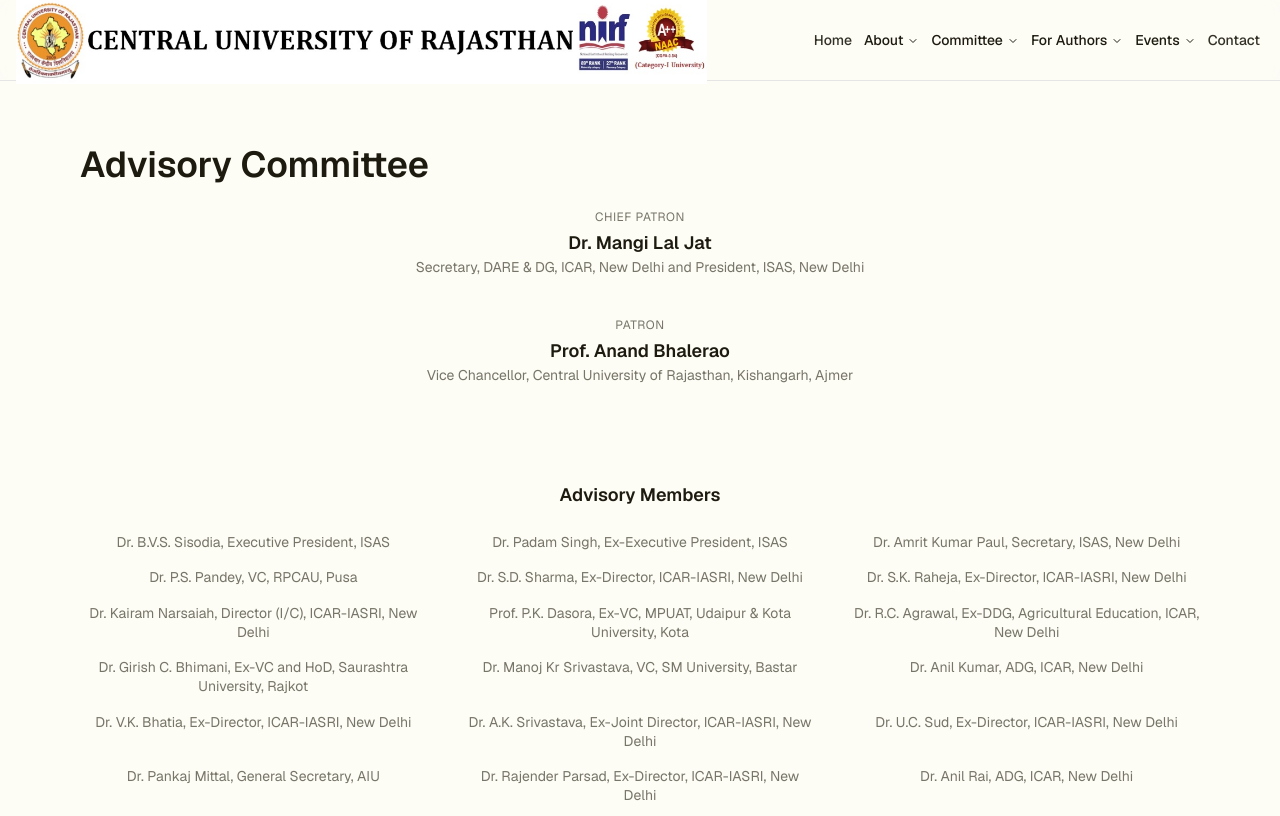
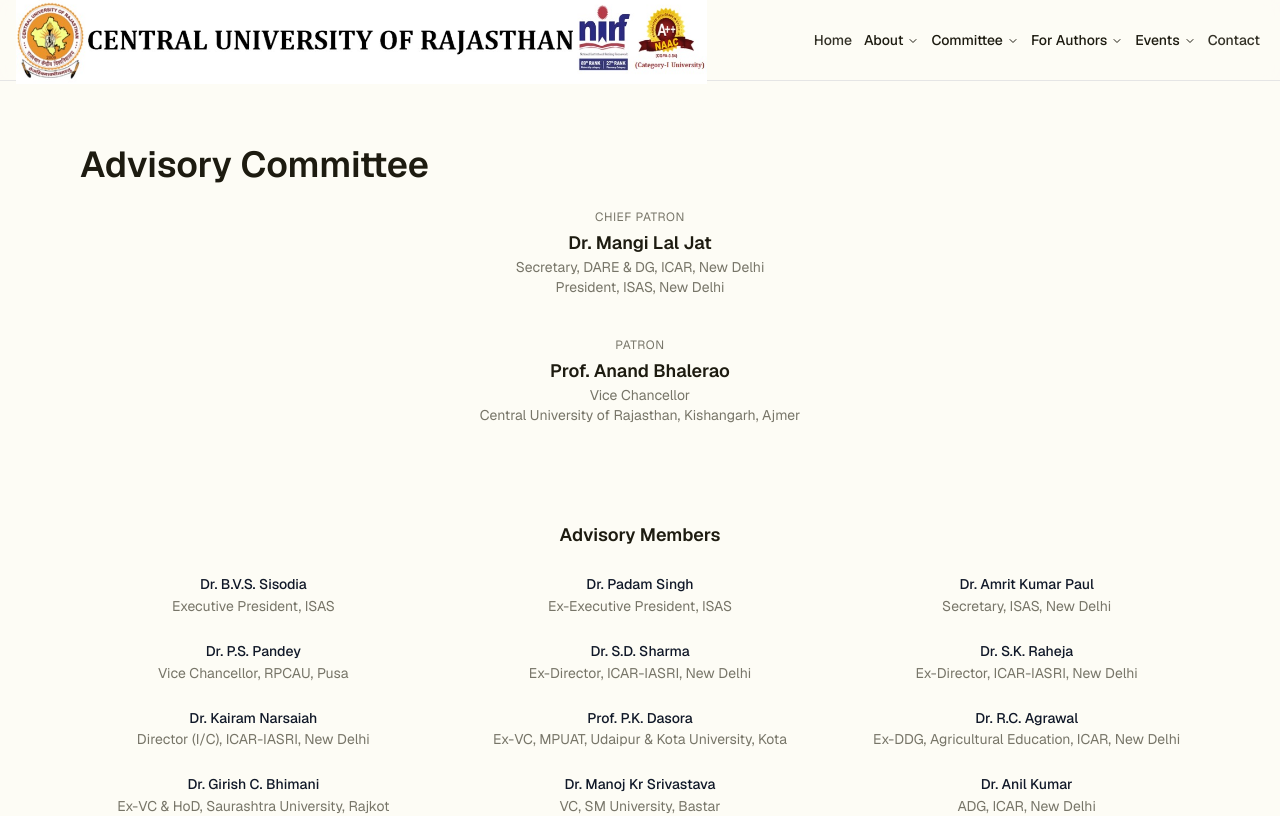
Before and after one commit to isas-2026-Curaj/ISASWebsite-2026, a Next.js app: page /committee/advisory-committee in a window 1280 px wide. Shown: the top 816 px of the page. Built offline with nearby package versions, Linux system fonts and the light colour scheme.

Commit message:
Update page.tsx

```diff
--- a/app/committee/advisory-committee/page.tsx
+++ b/app/committee/advisory-committee/page.tsx
@@ -13,7 +13,10 @@ export default function AdvisoryCommittee() {
             </p>
             <h4 className="font-semibold mt-1 text-lg">Dr. Mangi Lal Jat</h4>
             <p className="text-sm text-muted-foreground">
-              Secretary, DARE & DG, ICAR, New Delhi and President, ISAS, New Delhi
+              Secretary, DARE & DG, ICAR, New Delhi
+            </p>
+            <p className="text-sm text-muted-foreground">
+              President, ISAS, New Delhi
             </p>
           </div>
 
@@ -24,7 +27,10 @@ export default function AdvisoryCommittee() {
             </p>
             <h4 className="font-semibold mt-1 text-lg">Prof. Anand Bhalerao</h4>
             <p className="text-sm text-muted-foreground">
-              Vice Chancellor, Central University of Rajasthan, Kishangarh, Ajmer
+              Vice Chancellor
+            </p>
+            <p className="text-sm text-muted-foreground">
+              Central University of Rajasthan, Kishangarh, Ajmer
             </p>
           </div>
 
@@ -34,69 +40,70 @@ export default function AdvisoryCommittee() {
               Advisory Members
             </h4>
 
-            <div className="grid md:grid-cols-3 gap-x-10 gap-y-4 text-sm text-muted-foreground leading-relaxed">
+            <div className="grid md:grid-cols-3 gap-x-10 gap-y-6 text-center text-sm text-muted-foreground leading-relaxed">
               {[
-                "Dr. B.V.S. Sisodia, Executive President, ISAS",
-                "Dr. Padam Singh, Ex-Executive President, ISAS",
-                "Dr. Amrit Kumar Paul, Secretary, ISAS, New Delhi",
-                "Dr. P.S. Pandey, VC, RPCAU, Pusa",
-                "Dr. S.D. Sharma, Ex-Director, ICAR-IASRI, New Delhi",
-                "Dr. S.K. Raheja, Ex-Director, ICAR-IASRI, New Delhi",
-                "Dr. Kairam Narsaiah, Director (I/C), ICAR-IASRI, New Delhi",
-                "Prof. P.K. Dasora, Ex-VC, MPUAT, Udaipur & Kota University, Kota",
-                "Dr. R.C. Agrawal, Ex-DDG, Agricultural Education, ICAR, New Delhi",
-                "Dr. Girish C. Bhimani, Ex-VC and HoD, Saurashtra University, Rajkot",
-                "Dr. Manoj Kr Srivastava, VC, SM University, Bastar",
-                "Dr. Anil Kumar, ADG, ICAR, New Delhi",
-                "Dr. V.K. Bhatia, Ex-Director, ICAR-IASRI, New Delhi",
-                "Dr. A.K. Srivastava, Ex-Joint Director, ICAR-IASRI, New Delhi",
-                "Dr. U.C. Sud, Ex-Director, ICAR-IASRI, New Delhi",
-                "Dr. Pankaj Mittal, General Secretary, AIU",
-                "Dr. Rajender Parsad, Ex-Director, ICAR-IASRI, New Delhi",
-                "Dr. Anil Rai, ADG, ICAR, New Delhi",
-                "Dr. Seema Jaggi, ADG, ICAR, New Delhi",
-                "Dr. A.R. Rao, Vice President, ISAS",
-                "Dr. J.P. Singh Joorel, Dean, Academic Affairs, University of Jammu",
-                "Dr. Ravi Ratan Saxena, VC, MGH University, Raipur",
-                "Dr. Anoop Chaturvedi, Professor, University of Allahabad",
-                "Dr. S.C. Malik, Dean Academics Affairs, M.D. University, Rohtak",
-                "Dr. Sheela Misra, Dean, Lucknow University, Lucknow",
-                "Prof. D.C. Sharma, Dean Academics, CURaj, Ajmer",
-                "Dr. Somesh Kumar, Professor, IIT Kharagpur",
-                "Dr. Shalabh, Professor, IIT Kanpur",
-                "Dr. Narender Kumar, Dean, Panjab University, Chandigarh",
-                "Prof. Neeraj Tiwari, Head, SSJU University, Almora",
-                "Dr. Padi Tirupati Rao, Professor & Head, Pondicherry University",
-                "Dr. J.K. Prajapat, Professor & Ex-Dean, CURaj, Ajmer",
-                "Dr. Jayant Singh, Ex-Dean, Rajasthan University, Jaipur",
-                "Prof. Gajendra K. Vishvakarma, IIT-ISM Dhanbad, Dhanbad",
-                "Dr. K.A. Choubey, Ex-Director, ICAR-IASRI, New Delhi",
-                "Dr. Praveen K. Sahu, Dean, CURaj, Ajmer",
-                "Dr. Amitabh Srivastava, Dean, CURaj, Ajmer",
-                "Dr. Amita Sharma, Professor, Rajasthan University, Jaipur",
-                "Dr. K.N. Singh, HOD, ICAR-IASRI, New Delhi",
-                "Dr. Tauqueer Ahmad, HOD, ICAR-IASRI, New Delhi",
-                "Dr. Ramasubramanian V., HOD, ICAR-NAARM, Hyderabad",
-                "Dr. Girish Kumar Jha, HOD, ICAR-IASRI, New Delhi",
-                "Dr. M.R. Verma, HOD, ICAR-IASRI, New Delhi",
-                "Dr. Rajesh Kumar, Vice President, ISAS",
-                "Dr. Sanjeev Panwar, Principal Scientist, ICAR",
-                "Dr. S.P. Singh, Ex-Dean, RPCAU, Pusa",
-                "Dr. Anurup Majumder, BCKV, Nadia",
-                "Dr. B.K. Hooda, CCSHAU, Hisar, Haryana",
-                "Dr. Debasis Bhattacharya, Professor, Visva Bharati, Shantiniketan",
-                "Dr. Manish Sharma, Professor & Head, SKUAST, Jammu & Vice President, ISAS",
-                "Dr. D.S. Gupta, Professor, UBKV, Cooch Behar",
-                "Dr. Abhiram Dash, HOD, OUAT, Bhubaneswar",
-                "Dr. Shakeel Ahmad Mir, Dean, SKUAST-K, Srinagar, J&K",
-                "Dr. K.V. Asha Latha, HOD, UAS, Dharwad",
-                "Dr. A.D. Kalola, HOD, AAU, Anand",
-                "Dr. Rajesh Singh, Professor, BHU, Varanasi",
-                "Dr. K.K. Tyagi, Treasurer, ISAS",
-              ].map((member) => (
-                <p key={member} className="leading-snug">
-                  {member}
-                </p>
+                ["Dr. B.V.S. Sisodia", "Executive President, ISAS"],
+                ["Dr. Padam Singh", "Ex-Executive President, ISAS"],
+                ["Dr. Amrit Kumar Paul", "Secretary, ISAS, New Delhi"],
+                ["Dr. P.S. Pandey", "Vice Chancellor, RPCAU, Pusa"],
+                ["Dr. S.D. Sharma", "Ex-Director, ICAR-IASRI, New Delhi"],
+                ["Dr. S.K. Raheja", "Ex-Director, ICAR-IASRI, New Delhi"],
+                ["Dr. Kairam Narsaiah", "Director (I/C), ICAR-IASRI, New Delhi"],
+                ["Prof. P.K. Dasora", "Ex-VC, MPUAT, Udaipur & Kota University, Kota"],
+                ["Dr. R.C. Agrawal", "Ex-DDG, Agricultural Education, ICAR, New Delhi"],
+                ["Dr. Girish C. Bhimani", "Ex-VC & HoD, Saurashtra University, Rajkot"],
+                ["Dr. Manoj Kr Srivastava", "VC, SM University, Bastar"],
+                ["Dr. Anil Kumar", "ADG, ICAR, New Delhi"],
+                ["Dr. V.K. Bhatia", "Ex-Director, ICAR-IASRI, New Delhi"],
+                ["Dr. A.K. Srivastava", "Ex-Joint Director, ICAR-IASRI, New Delhi"],
+                ["Dr. U.C. Sud", "Ex-Director, ICAR-IASRI, New Delhi"],
+                ["Dr. Pankaj Mittal", "General Secretary, AIU"],
+                ["Dr. Rajender Parsad", "Ex-Director, ICAR-IASRI, New Delhi"],
+                ["Dr. Anil Rai", "ADG, ICAR, New Delhi"],
+                ["Dr. Seema Jaggi", "ADG, ICAR, New Delhi"],
+                ["Dr. A.R. Rao", "Vice President, ISAS"],
+                ["Dr. J.P. Singh Joorel", "Dean, Academic Affairs, University of Jammu"],
+                ["Dr. Ravi Ratan Saxena", "VC, MGH University, Raipur"],
+                ["Dr. Anoop Chaturvedi", "Professor, University of Allahabad"],
+                ["Dr. S.C. Malik", "Dean Academic Affairs, M.D. University, Rohtak"],
+                ["Dr. Sheela Misra", "Dean, Lucknow University, Lucknow"],
+                ["Prof. D.C. Sharma", "Dean Academics, CURaj, Ajmer"],
+                ["Dr. Somesh Kumar", "Professor, IIT Kharagpur"],
+                ["Dr. Shalabh", "Professor, IIT Kanpur"],
+                ["Dr. Narender Kumar", "Dean, Panjab University, Chandigarh"],
+                ["Prof. Neeraj Tiwari", "Head, SSJU University, Almora"],
+                ["Dr. Padi Tirupati Rao", "Professor & Head, Pondicherry University"],
+                ["Dr. J.K. Prajapat", "Professor & Ex-Dean, CURaj, Ajmer"],
+                ["Dr. Jayant Singh", "Ex-Dean, Rajasthan University, Jaipur"],
+                ["Prof. Gajendra K. Vishvakarma", "IIT-ISM Dhanbad, Dhanbad"],
+                ["Dr. K.A. Choubey", "Ex-Director, ICAR-IASRI, New Delhi"],
+                ["Dr. Praveen K. Sahu", "Dean, CURaj, Ajmer"],
+                ["Dr. Amitabh Srivastava", "Dean, CURaj, Ajmer"],
+                ["Dr. Amita Sharma", "Professor, Rajasthan University, Jaipur"],
+                ["Dr. K.N. Singh", "HOD, ICAR-IASRI, New Delhi"],
+                ["Dr. Tauqueer Ahmad", "HOD, ICAR-IASRI, New Delhi"],
+                ["Dr. Ramasubramanian V.", "HOD, ICAR-NAARM, Hyderabad"],
+                ["Dr. Girish Kumar Jha", "HOD, ICAR-IASRI, New Delhi"],
+                ["Dr. M.R. Verma", "HOD, ICAR-IASRI, New Delhi"],
+                ["Dr. Rajesh Kumar", "Vice President, ISAS"],
+                ["Dr. Sanjeev Panwar", "Principal Scientist, ICAR"],
+                ["Dr. S.P. Singh", "Ex-Dean, RPCAU, Pusa"],
+                ["Dr. Anurup Majumder", "BCKV, Nadia"],
+                ["Dr. B.K. Hooda", "CCSHAU, Hisar, Haryana"],
+                ["Dr. Debasis Bhattacharya", "Professor, Visva Bharati, Shantiniketan"],
+                ["Dr. Manish Sharma", "Professor & Head, SKUAST, Jammu & Vice President, ISAS"],
+                ["Dr. D.S. Gupta", "Professor, UBKV, Cooch Behar"],
+                ["Dr. Abhiram Dash", "HOD, OUAT, Bhubaneswar"],
+                ["Dr. Shakeel Ahmad Mir", "Dean, SKUAST-K, Srinagar, J&K"],
+                ["Dr. K.V. Asha Latha", "HOD, UAS, Dharwad"],
+                ["Dr. A.D. Kalola", "HOD, AAU, Anand"],
+                ["Dr. Rajesh Singh", "Professor, BHU, Varanasi"],
+                ["Dr. K.K. Tyagi", "Treasurer, ISAS"],
+              ].map(([name, role]) => (
+                <div key={name}>
+                  <h5 className="font-medium text-gray-900">{name}</h5>
+                  <p className="text-sm text-muted-foreground">{role}</p>
+                </div>
               ))}
             </div>
           </div>
```
